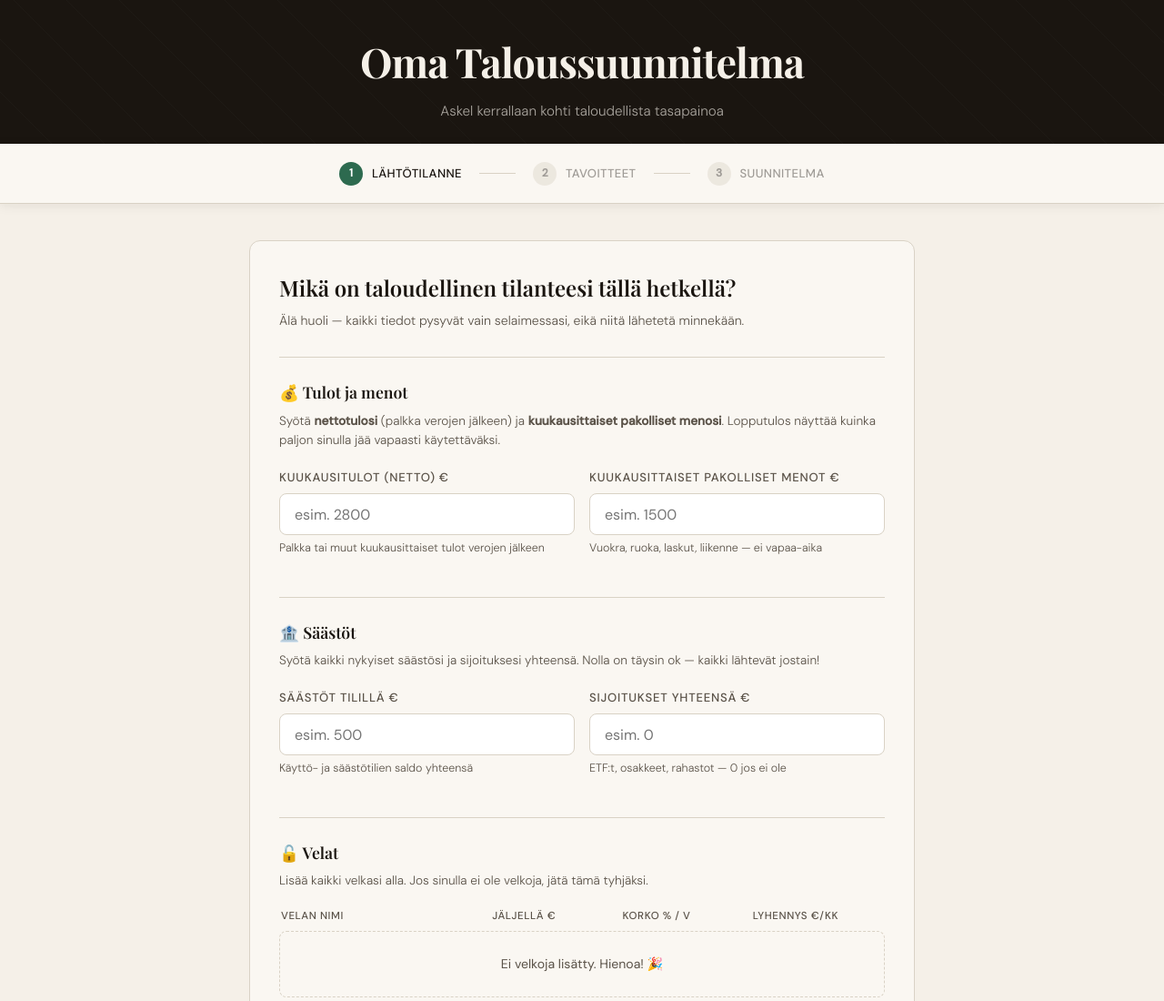
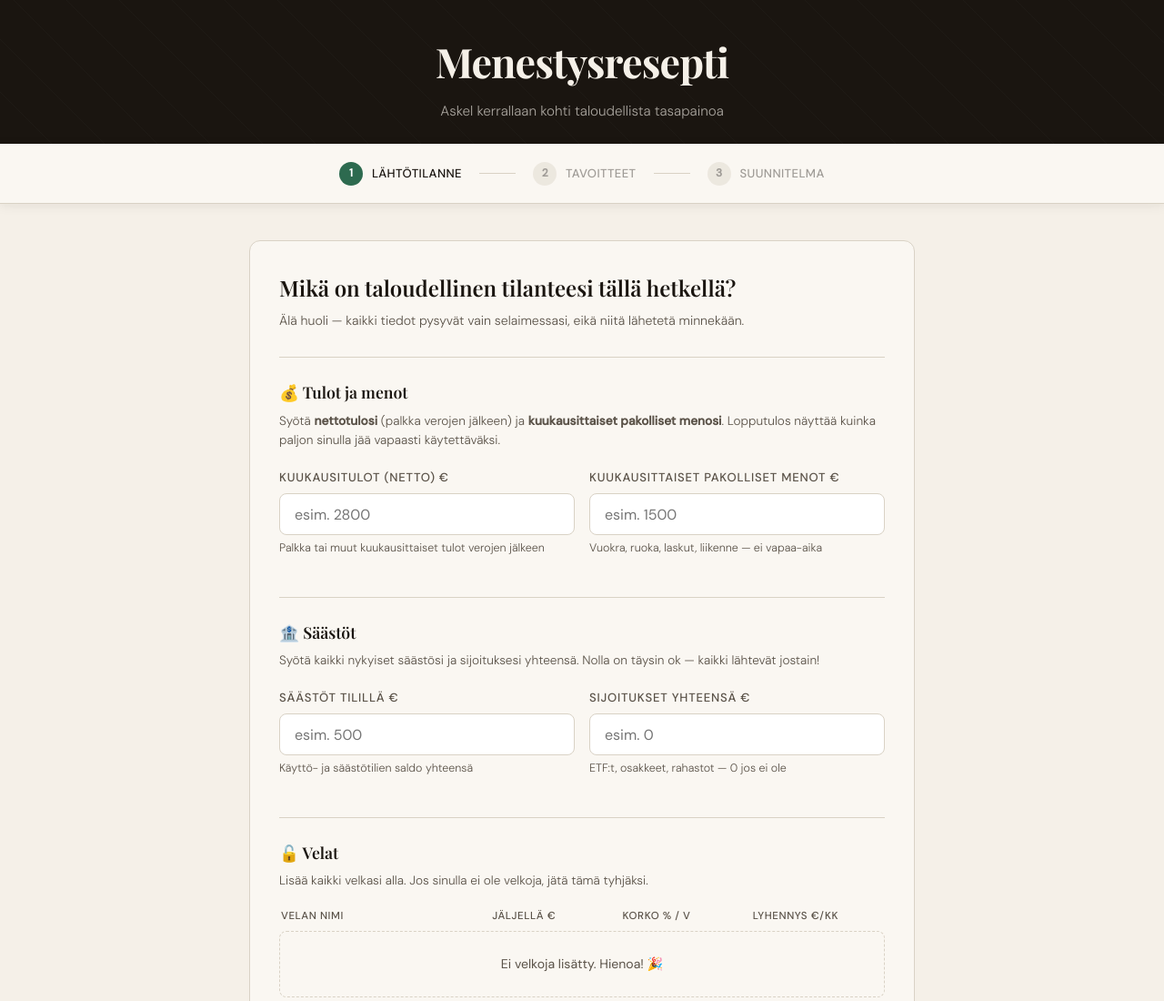
Before and after one commit to harryli00530/Taloussuunnitelma, a plain HTML site: page index.html in a window 1280 px wide. Shown: the top 1100 px of the page at 91% size. Drawn offline with nearby package versions, Linux system fonts and the light colour scheme.

Commit message:
Update index.html

```diff
--- a/index.html
+++ b/index.html
@@ -600,7 +600,7 @@
 <body>
 
 <header>
-  <h1>Oma Taloussuunnitelma</h1>
+  <h1>Menestysresepti</h1>
   <p>Askel kerrallaan kohti taloudellista tasapainoa</p>
 </header>
 
```
